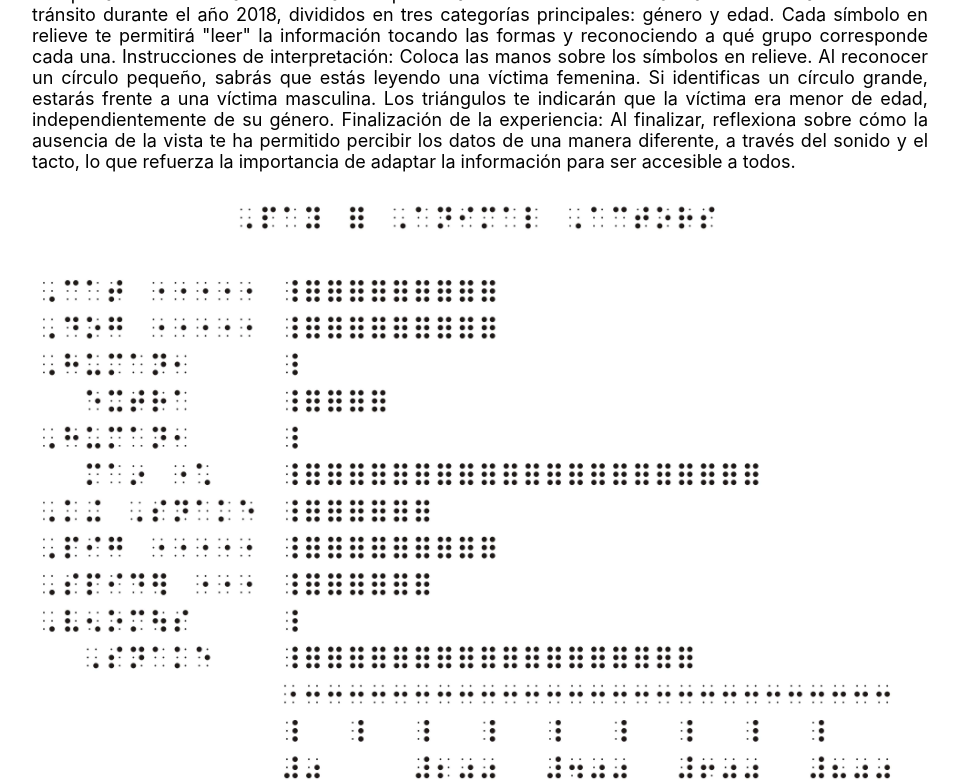
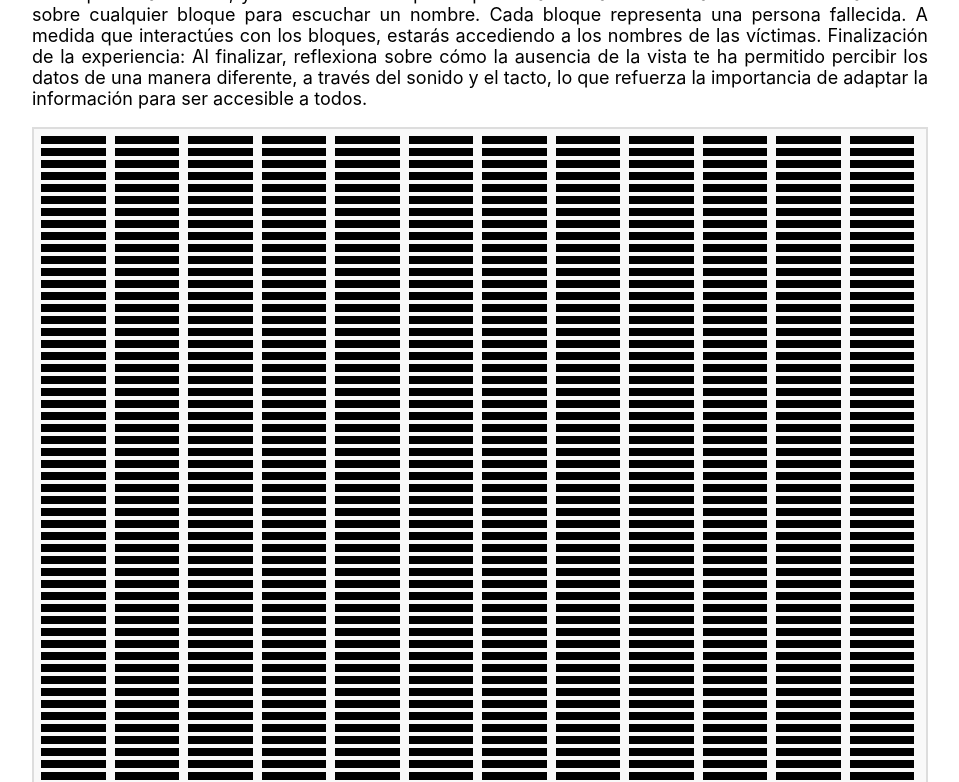
Before and after one commit to devcale/proyecto-juanita-coronado, a React (Create React App) app: page / in a window 1280 px wide. Shown: the part 1660-2442 px from the top of the page, without its empty margins (160-1119 px from the left). Built offline with nearby package versions, Linux system fonts and the light colour scheme.

Commit message:
Histogram

```diff
--- a/src/components/BottomSectionTwo.js
+++ b/src/components/BottomSectionTwo.js
@@ -1,9 +1,11 @@
 import React, { useEffect } from "react";
 import sampleImage from "../assets/braillesample.jpg";
 import styles from "./BottomSectionTwo.module.css";
+import Histogram from "./Histogram";
 
 const BottomSectionTwo = () => {
   let speech;
+  const data = [591, 578, 552, 498, 569, 556, 635, 574, 516, 566, 534, 689];
 
   const getSpanishVoice = () => {
     const voices = window.speechSynthesis.getVoices();
@@ -69,33 +71,28 @@ const BottomSectionTwo = () => {
           se agudizan. A continuación, te propongo participar en una experiencia
           sensorial que se enfocará en el tacto y el sonido para representar
           información. Sigue los pasos detallados a continuación: Preparación
-          auditiva: Vamos a utilizar sonidos perceptibles y de intensidad
-          moderada, similares a los pitidos que se escuchan en una audiometría.
-          Estos sonidos se emplearán para captar tu atención y guiarte en el
-          proceso de interpretación de los datos. Tacto como herramienta
+          auditiva: En lugar de símbolos en relieve como en el sistema Braille,
+          interactuarás con un histograma compuesto de pequeños bloques. Cada
+          bloque que toques o pases con el cursor representará una víctima, y te
+          proporcionará un nombre, ayudándote a "sentir" los datos a través del
+          sonido. Estos sonidos se emplearán para captar tu atención y guiarte
+          en el proceso de interpretación de los datos. Tacto como herramienta
           principal: Dado que en esta experiencia no contamos con la vista,
           usaremos el tacto para interpretar la información. Los datos serán
-          representados mediante símbolos en relieve, similares al lenguaje
-          Braille. Estos símbolos serán organizados de acuerdo con los
-          siguientes criterios: Círculos pequeños para representar las víctimas
-          femeninas (ciclistas). Círculos grandes para representar las víctimas
-          masculinas (ciclistas). Triángulos para identificar a los menores de
-          edad fallecidos. Interpretación de los datos: Los datos representan el
-          número de ciclistas fallecidos en accidentes de tránsito durante el
-          año 2018, divididos en tres categorías principales: género y edad.
-          Cada símbolo en relieve te permitirá "leer" la información tocando las
-          formas y reconociendo a qué grupo corresponde cada una. Instrucciones
-          de interpretación: Coloca las manos sobre los símbolos en relieve. Al
-          reconocer un círculo pequeño, sabrás que estás leyendo una víctima
-          femenina. Si identificas un círculo grande, estarás frente a una
-          víctima masculina. Los triángulos te indicarán que la víctima era
-          menor de edad, independientemente de su género. Finalización de la
-          experiencia: Al finalizar, reflexiona sobre cómo la ausencia de la
-          vista te ha permitido percibir los datos de una manera diferente, a
-          través del sonido y el tacto, lo que refuerza la importancia de
-          adaptar la información para ser accesible a todos.
+          representados mediante bloques virtuales, similares al lenguaje
+          Braille. Los datos están organizados de acuerdo con el número de
+          ciclistas fallecidos por mes en el año 2018. Cada barra en el
+          histograma corresponde a un mes, y el número de bloques representa el
+          total de víctimas en ese mes. Haz hover sobre cualquier bloque para
+          escuchar un nombre. Cada bloque representa una persona fallecida. A
+          medida que interactúes con los bloques, estarás accediendo a los
+          nombres de las víctimas. Finalización de la experiencia: Al finalizar,
+          reflexiona sobre cómo la ausencia de la vista te ha permitido percibir
+          los datos de una manera diferente, a través del sonido y el tacto, lo
+          que refuerza la importancia de adaptar la información para ser
+          accesible a todos.
         </p>
-        <img src={sampleImage} alt="Middle Content" className={styles.image} />
+        <Histogram data={data} />
       </div>
     </div>
   );
--- /dev/null
+++ b/src/components/Histogram.js
@@ -0,0 +1,70 @@
+import React from 'react';
+import styles from './Histogram.module.css';
+
+// List of random names
+const randomNames = [
+    'Juanita', 'Santiago', 'Sebastián', 'Mateo', 'Matías', 'Valentino', 'Nicolás', 'Alejandro', 'Samuel', 'Daniel',
+    'Emiliano', 'Jerónimo', 'Tomás', 'Lucas', 'Isaac', 'Gabriel', 'Martín', 'Emmanuel', 'David', 'Diego',
+    'Salomé', 'Valentina', 'Sofía', 'Isabella', 'Mariana', 'Luciana', 'Gabriela', 'Sara', 'Emilia', 'Victoria',
+    'Catalina', 'Juliana', 'Camila', 'Andrea', 'Paula', 'Laura', 'Manuela', 'Antonella'
+  ];
+// Function to generate random name
+const getRandomName = () => randomNames[Math.floor(Math.random() * randomNames.length)];
+
+// Square component that speaks a random name when hovered
+const Square = () => {
+  const handleHover = () => {
+    const speech = new SpeechSynthesisUtterance(getRandomName());
+    speech.lang = 'es-US'; // Change language if needed
+    window.speechSynthesis.speak(speech);
+  };
+
+  const stopSpeech = () => {
+    window.speechSynthesis.cancel(); // Stop the speech synthesis
+  };
+
+  return (
+    <div
+      onMouseEnter={handleHover}
+      onMouseLeave={stopSpeech}
+      className={styles.square}
+    />
+  );
+};
+
+// Bar component that represents a month
+const Bar = ({ deaths }) => {
+  return (
+    <div className={styles.bar}>
+      {Array.from({ length: deaths }).map((_, index) => (
+        <Square key={index} />
+      ))}
+    </div>
+  );
+};
+
+// Histogram component
+const Histogram = ({ data }) => {
+  return (
+    <div className={styles.histogram}>
+      {data.map((deaths, index) => (
+        <Bar key={index} deaths={deaths} />
+      ))}
+    </div>
+  );
+};
+
+// Example usage in a parent component
+const App = () => {
+  // Example data representing deaths per month
+  const data = [5, 8, 3, 6, 10, 7, 12]; // Replace with actual data
+
+  return (
+    <div>
+      <h1>Deaths Histogram</h1>
+      <Histogram data={data} />
+    </div>
+  );
+};
+
+export default Histogram;
--- /dev/null
+++ b/src/components/Histogram.module.css
@@ -0,0 +1,22 @@
+.square {
+  width: 100%;
+  height: 8px;
+  background-color: #000;
+  margin: 2px;
+  display: inline-block;
+}
+
+.bar {
+  width: 90%;
+  margin-right: 1%;
+  margin-bottom: 100px;
+  display: flex;
+  flex-direction: column;
+}
+
+.histogram {
+  padding: 5px;
+  border: 2px solid #ddd;
+  background-color: #f9f9f9;
+  display: flex;
+}
--- a/src/components/MiddleImage.module.css
+++ b/src/components/MiddleImage.module.css
@@ -6,7 +6,7 @@
   display: flex;
   justify-content: center;
   align-items: center;
-  background-color: bisque;
+  background-color: #fff;
 }
 
 .image {
```
Also changed, not shown: src/assets/placeholder.png.
